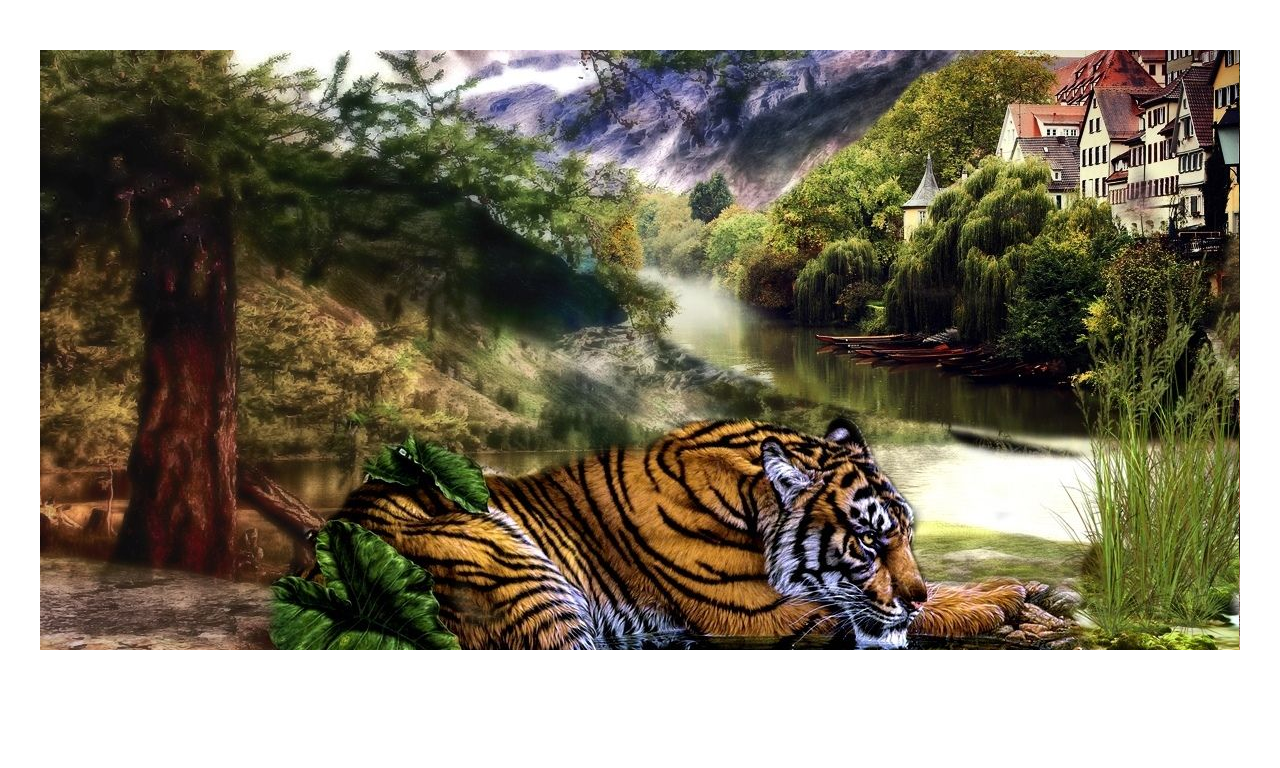
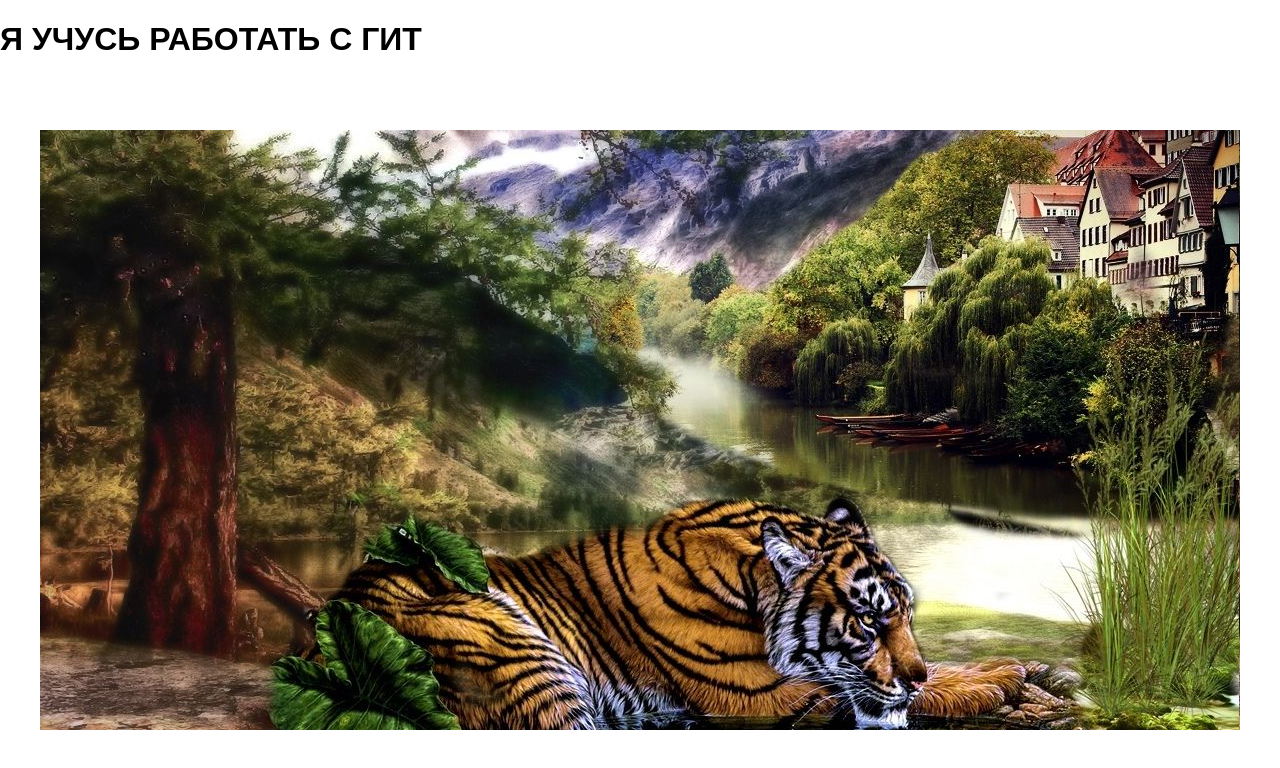
Before and after one commit to vyacheslavkustov/vyacheslavkustov.github.io, a website: page public/index.html in a window 1280 px wide. Drawn offline with Linux system fonts and the light colour scheme.

Commit message:
Слава внес изменения в файл

```diff
--- a/public/index.html
+++ b/public/index.html
@@ -19,6 +19,7 @@
     </head>
     <body>
         <main>
+            <h1>Я УЧУСЬ РАБОТАТЬ С ГИТ</h1>
             <div class="container">
                <div class="row">
                    <div class="wraper">
```
